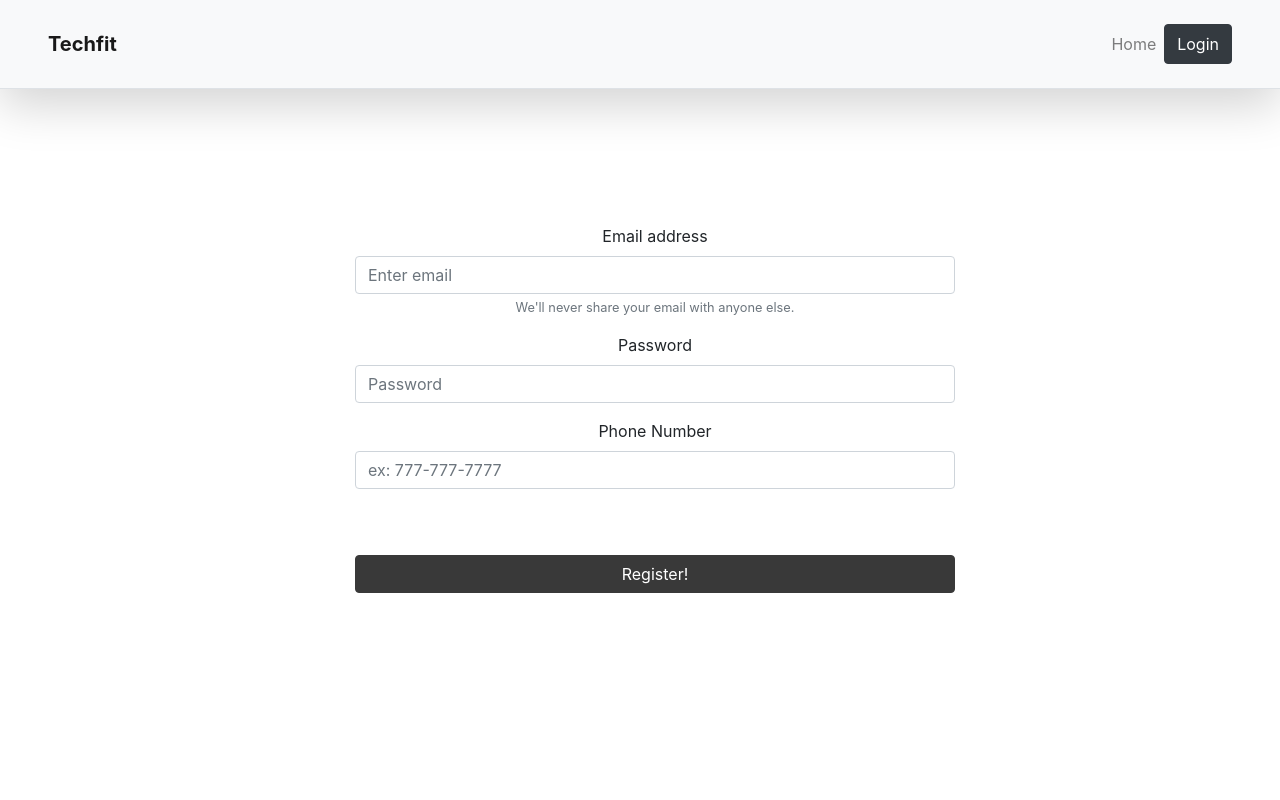
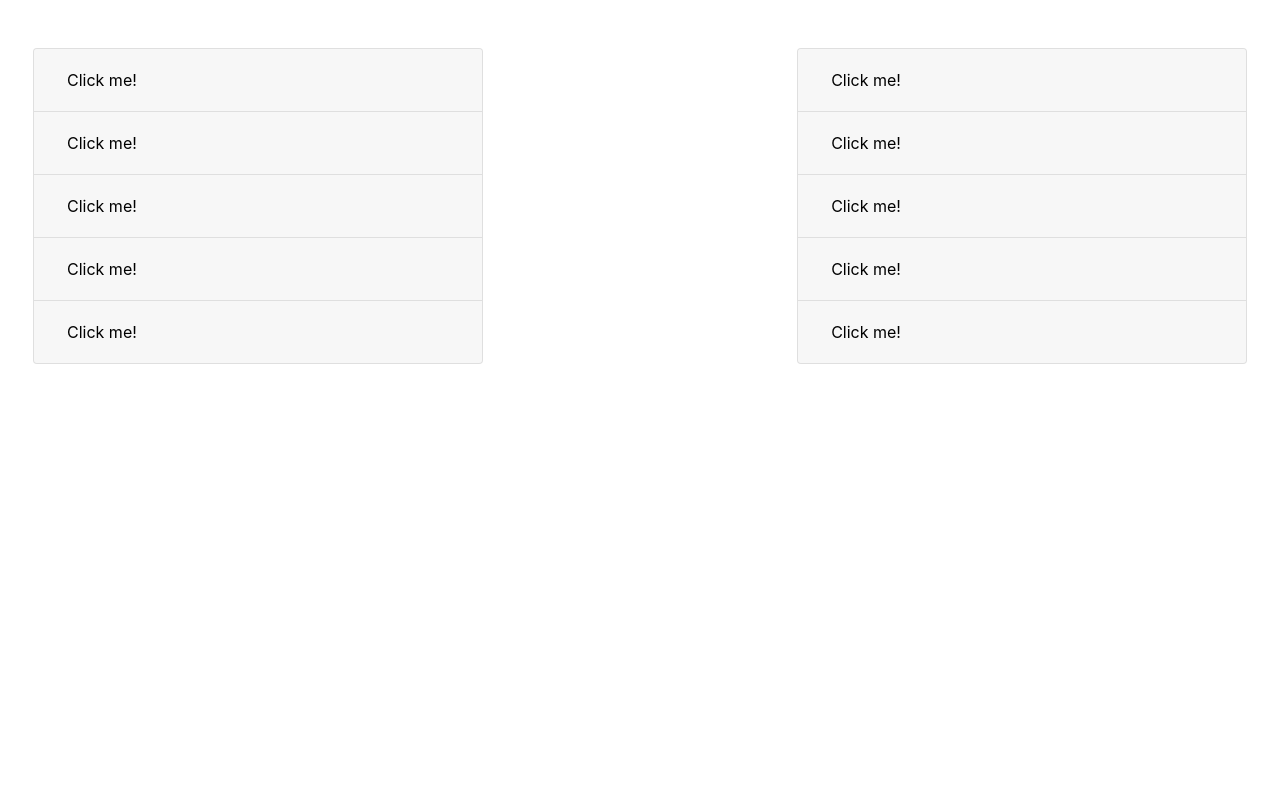
Before and after one commit to e-rojas/project-techfit-react, a React (Create React App) app: page / in a window 1280 px wide. Shown: the top 800 px of the page. Built offline with nearby package versions, Linux system fonts and the light colour scheme.

Commit message:
Created accordion component for Saved Recipes and Saved Workouts on profile page

```diff
--- a/src/components/Profile.js
+++ /dev/null
@@ -1 +0,0 @@
-import React from 'react';
--- a/src/index.js
+++ b/src/index.js
@@ -1,13 +1,13 @@
 import React from 'react';
 import ReactDOM from 'react-dom';
 import './index.css';
-//import Test from './pages/TestPageAnthony'
+import Test from './pages/TestPageAnthony'
 //import Test from './pages/edgarTestPageComp'
 import Register from './pages/register'
 import Home from './pages/home'
 import * as serviceWorker from './serviceWorker';
 
-ReactDOM.render(<Register />, document.getElementById('root'));
+ReactDOM.render(<Test />, document.getElementById('root'));
 
 // If you want your app to work offline and load faster, you can change
 // unregister() to register() below. Note this comes with some pitfalls.
--- a/src/pages/TestPageAnthony.js
+++ b/src/pages/TestPageAnthony.js
@@ -1,6 +1,6 @@
 import React, { useReducer } from "react";
 import "bootstrap/dist/css/bootstrap.min.css";
-import { Container, Row, Col, Button, Form } from "react-bootstrap";
+import { Container, Row, Col, Button, Form, Accordion, Card } from "react-bootstrap";
 const initialState = { count: 0 };
 
 function reducer(state, action) {
@@ -23,96 +23,208 @@ const imageStyle = { height: "180px", width: "180px" }
 export default function App() {
   const [state, dispatch] = useReducer(reducer, initialState);
   return (
-    <Container className="bg-warning p-5" fluid={true}>
-      <Row className="bg-dark p-4">
-        <Col style={colStyle} lg={8} className="bg-info">
-          Column One
-        </Col>
-        <Col style={colStyle} lg={2} className="bg-danger">
-          Column Two
-        </Col>
-        <Col style={colStyle} lg={2} className="bg-light">
-          Column Two
-        </Col>
-      </Row>
-      <Row style={rowStyle} className="bg-light p-4">
-        <Col style={{ display: 'flex', flexDirection: 'column', justifyContent: 'center', alignItems: 'center' }} lg={6} className="">
-          <header>
-            <h1>Techfit</h1>
-            <p>To inspire healthy living in a sedentary world.</p>
-          </header>
-          <div>
-            <span>Follow Us:</span>
-            <span>Facebook Icon</span>
-            <span>Instagram Icon</span>
-            <span>Youtube Icon</span>
-          </div>
-          <footer style={footerButton}>
-            <Button variant="outline-dark">Leearn More</Button>
-            <Button variant="outline-dark">Register</Button>
-          </footer>
-        </Col>
-        <Col lg={6} className="bg-danger">
-          <img src="" alt="" />
-        </Col>
-      </Row>
-      <Row className="bg-light p-4">
-        <Col style={{ display: 'flex', flexDirection: 'column', justifyContent: 'center', alignItems: 'center' }}>
-          <h1>Why Choose Us?</h1>
-        </Col>
-      </Row>
-      <Row style={{ whyChooseStyle }} className="bg-light p-4 text-center">
-        <Col lg={4}>
-          <img style={imageStyle} src="images/idea.svg" alt="Think Smart"></img>
-          <h4>Meal & Fitness Profile</h4>
-          <p>We have extensive experience and can be proud of 10 000+ completed projects.</p>
-        </Col>
-        <Col lg={4}>
-          <img style={imageStyle} src="images/analysis.svg" alt="Progress Report"></img>
-          <h4>Progress Reports</h4>
-          <p>We value each client and always respond to feedback throughout our cooperation.</p>
-        </Col>
-        <Col lg={4}>
-          <img style={imageStyle} src="images/startup.svg" alt="Rocket"></img>
-          <h4>Tech Space Friendly</h4>
-          <p>We create our products using the latest technologies to ensure the best experience.</p>
-        </Col>
-      </Row>
-      <Row styel={{rowStyle}}className="bg-light p-4">
-        <Col lg={6}>
-          <img src="https://res2.weblium.site/res/5dd5707543faa200229569cd/5dd5aa4355bfed00218473d1_optimized"></img>
-        </Col>
-        <Col lg={6} className="text-center" style={{alignItems: "center"}}>
-          <h1>Would You Like To Improve Your Health At Work?</h1>
-          <h5>Complete the form below and receive a full analysis of your business within 2 days!</h5>
-          <Form  style={{width: '100%', alignItems: "center"}}>
-            <Form.Group controlId="formBasicEmail">
-              <Form.Label>Email address</Form.Label>
-              <Form.Control type="email" placeholder="Enter email" />
-              <Form.Text className="text-muted">
-                We'll never share your email with anyone else.
-              </Form.Text>
-            </Form.Group>
+    <Row>
+      <Col lg={5} className="p-5">
+        <Accordion >
+          <Card style={{backgroundColor: "white! important"}}>
+            <Card.Header>
+              <Accordion.Toggle as={Button} variant="link" eventKey="0" style={{color: "black"}} >
+                Click me!
+              </Accordion.Toggle>
+            </Card.Header>
+            <Accordion.Collapse eventKey="0">
+              <Card.Body>Hello! I'm the body</Card.Body>
+            </Accordion.Collapse>
+          </Card>
+          <Card>
+            <Card.Header>
+              <Accordion.Toggle as={Button} variant="link" eventKey="1" style={{color: "black"}}>
+                Click me!
+              </Accordion.Toggle>
+            </Card.Header>
+            <Accordion.Collapse eventKey="1">
+              <Card.Body>Hello! I'm another body</Card.Body>
+            </Accordion.Collapse>
+          </Card>
+          <Card>
+            <Card.Header>
+              <Accordion.Toggle as={Button} variant="link" eventKey="2" style={{color: "black"}}>
+                Click me!
+              </Accordion.Toggle>
+            </Card.Header>
+            <Accordion.Collapse eventKey="2">
+              <Card.Body>Hello! I'm another body</Card.Body>
+            </Accordion.Collapse>
+          </Card>
+          <Card>
+            <Card.Header>
+              <Accordion.Toggle as={Button} variant="link" eventKey="3" style={{color: "black"}}>
+                Click me!
+              </Accordion.Toggle>
+            </Card.Header>
+            <Accordion.Collapse eventKey="3">
+              <Card.Body>Hello! I'm another body</Card.Body>
+            </Accordion.Collapse>
+          </Card>
+          <Card>
+            <Card.Header>
+              <Accordion.Toggle as={Button} variant="link" eventKey="4" style={{color: "black"}}>
+                Click me!
+              </Accordion.Toggle>
+            </Card.Header>
+            <Accordion.Collapse eventKey="4">
+              <Card.Body>Hello! I'm another body</Card.Body>
+            </Accordion.Collapse>
+          </Card>
+        </Accordion>
+      </Col>
+      <Col lg={2}>
+      </Col>
+      <Col lg={5} className="p-5">
+      <Accordion >
+          <Card>
+            <Card.Header>
+              <Accordion.Toggle as={Button} variant="link" eventKey="0" style={{color: "black"}}>
+                Click me!
+              </Accordion.Toggle>
+            </Card.Header>
+            <Accordion.Collapse eventKey="0">
+              <Card.Body>Hello! I'm the body</Card.Body>
+            </Accordion.Collapse>
+          </Card>
+          <Card>
+            <Card.Header>
+              <Accordion.Toggle as={Button} variant="link" eventKey="1" style={{color: "black"}}>
+                Click me!
+              </Accordion.Toggle>
+            </Card.Header>
+            <Accordion.Collapse eventKey="1" style={{color: "black"}}>
+              <Card.Body>Hello! I'm another body</Card.Body>
+            </Accordion.Collapse>
+          </Card>
+          <Card>
+            <Card.Header>
+              <Accordion.Toggle as={Button} variant="link" eventKey="2" style={{color: "black"}}>
+                Click me!
+              </Accordion.Toggle>
+            </Card.Header>
+            <Accordion.Collapse eventKey="2">
+              <Card.Body>Hello! I'm another body</Card.Body>
+            </Accordion.Collapse>
+          </Card>
+          <Card>
+            <Card.Header>
+              <Accordion.Toggle as={Button} variant="link" eventKey="3" style={{color: "black"}}>
+                Click me!
+              </Accordion.Toggle>
+            </Card.Header>
+            <Accordion.Collapse eventKey="3">
+              <Card.Body>Hello! I'm another body</Card.Body>
+            </Accordion.Collapse>
+          </Card>
+          <Card>
+            <Card.Header>
+              <Accordion.Toggle as={Button} variant="link" eventKey="4" style={{color: "black"}}>
+                Click me!
+              </Accordion.Toggle>
+            </Card.Header>
+            <Accordion.Collapse eventKey="4">
+              <Card.Body>Hello! I'm another body</Card.Body>
+            </Accordion.Collapse>
+          </Card>
+        </Accordion>
+      </Col>
+    </Row>
+    // <Container className="bg-warning p-5" fluid={true}>
+    //   <Row className="bg-dark p-4">
+    //     <Col style={colStyle} lg={8} className="bg-info">
+    //       Column One
+    //     </Col>
+    //     <Col style={colStyle} lg={2} className="bg-danger">
+    //       Column Two
+    //     </Col>
+    //     <Col style={colStyle} lg={2} className="bg-light">
+    //       Column Two
+    //     </Col>
+    //   </Row>
+    //   <Row style={rowStyle} className="bg-light p-4">
+    //     <Col style={{ display: 'flex', flexDirection: 'column', justifyContent: 'center', alignItems: 'center' }} lg={6} className="">
+    //       <header>
+    //         <h1>Techfit</h1>
+    //         <p>To inspire healthy living in a sedentary world.</p>
+    //       </header>
+    //       <div>
+    //         <span>Follow Us:</span>
+    //         <span>Facebook Icon</span>
+    //         <span>Instagram Icon</span>
+    //         <span>Youtube Icon</span>
+    //       </div>
+    //       <footer style={footerButton}>
+    //         <Button variant="outline-dark">Leearn More</Button>
+    //         <Button variant="outline-dark">Register</Button>
+    //       </footer>
+    //     </Col>
+    //     <Col lg={6} className="bg-danger">
+    //       <img src="" alt="" />
+    //     </Col>
+    //   </Row>
+    //   <Row className="bg-light p-4">
+    //     <Col style={{ display: 'flex', flexDirection: 'column', justifyContent: 'center', alignItems: 'center' }}>
+    //       <h1>Why Choose Us?</h1>
+    //     </Col>
+    //   </Row>
+    //   <Row style={{ whyChooseStyle }} className="bg-light p-4 text-center">
+    //     <Col lg={4}>
+    //       <img style={imageStyle} src="images/idea.svg" alt="Think Smart"></img>
+    //       <h4>Meal & Fitness Profile</h4>
+    //       <p>We have extensive experience and can be proud of 10 000+ completed projects.</p>
+    //     </Col>
+    //     <Col lg={4}>
+    //       <img style={imageStyle} src="images/analysis.svg" alt="Progress Report"></img>
+    //       <h4>Progress Reports</h4>
+    //       <p>We value each client and always respond to feedback throughout our cooperation.</p>
+    //     </Col>
+    //     <Col lg={4}>
+    //       <img style={imageStyle} src="images/startup.svg" alt="Rocket"></img>
+    //       <h4>Tech Space Friendly</h4>
+    //       <p>We create our products using the latest technologies to ensure the best experience.</p>
+    //     </Col>
+    //   </Row>
+    //   <Row styel={{rowStyle}}className="bg-light p-4">
+    //     <Col lg={6}>
+    //       <img src="https://res2.weblium.site/res/5dd5707543faa200229569cd/5dd5aa4355bfed00218473d1_optimized"></img>
+    //     </Col>
+    //     <Col lg={6} className="text-center" style={{alignItems: "center"}}>
+    //       <h1>Would You Like To Improve Your Health At Work?</h1>
+    //       <h5>Complete the form below and receive a full analysis of your business within 2 days!</h5>
+    //       <Form  style={{width: '100%', alignItems: "center"}}>
+    //         <Form.Group controlId="formBasicEmail">
+    //           <Form.Label>Email address</Form.Label>
+    //           <Form.Control type="email" placeholder="Enter email" />
+    //           <Form.Text className="text-muted">
+    //             We'll never share your email with anyone else.
+    //           </Form.Text>
+    //         </Form.Group>
 
-            <Form.Group controlId="formBasicPassword">
-              <Form.Label>Password</Form.Label>
-              <Form.Control type="password" placeholder="Password" />
-            </Form.Group>
+    //         <Form.Group controlId="formBasicPassword">
+    //           <Form.Label>Password</Form.Label>
+    //           <Form.Control type="password" placeholder="Password" />
+    //         </Form.Group>
 
-            <Form.Group controlId="formBasicPassword">
-              <Form.Label>Phone Number</Form.Label>
-              <Form.Control type="phone" placeholder="ex: 777-777-7777" />
-            </Form.Group>
+    //         <Form.Group controlId="formBasicPassword">
+    //           <Form.Label>Phone Number</Form.Label>
+    //           <Form.Control type="phone" placeholder="ex: 777-777-7777" />
+    //         </Form.Group>
 
-            <Button variant="primary" type="submit" style={{width: "60%"}}>
-              Register!
-            </Button>
-          </Form>
-        </Col>
+    //         <Button variant="primary" type="submit" style={{width: "60%"}}>
+    //           Register!
+    //         </Button>
+    //       </Form>
+    //     </Col>
 
-      </Row>
+    //   </Row>
 
-    </Container>
+    // </Container>
   );
 }
 
```
Also changed, not shown: src/components/Profile/Saveditems/Saveditems.js (added, +121 -0 lines), src/components/Profile/Saveditems/cardInfo.js (added, +10 -0 lines).
